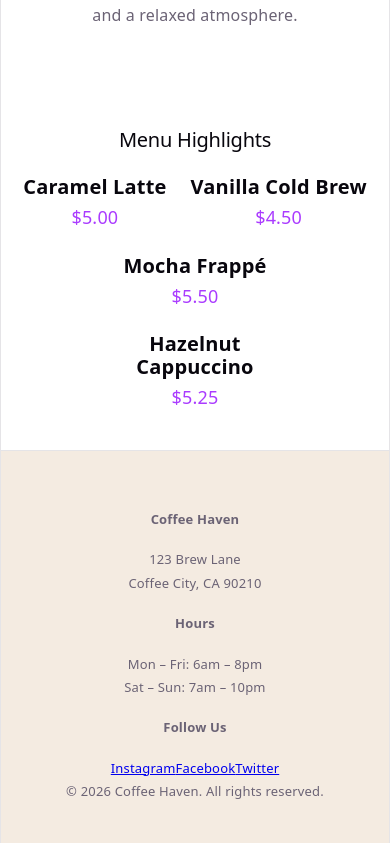
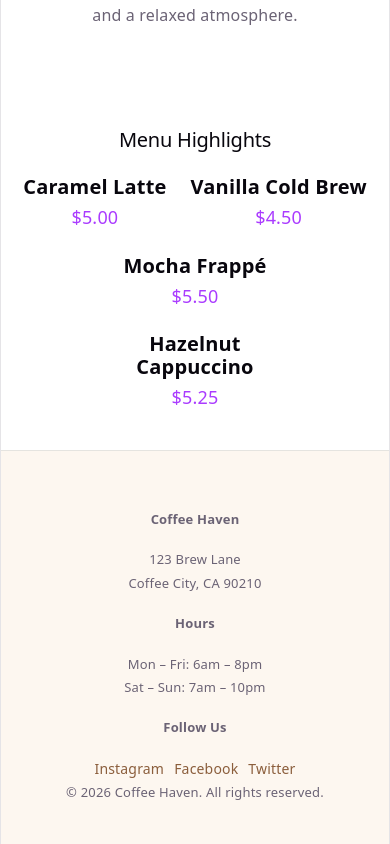
Before and after one commit to kabilhussain/N8NTestProject, a React (Vite) app in the folder my-react-app/: page / in a window 390 px wide. Shown: the part 648-1492 px from the top of the page. Built offline with nearby package versions, Linux system fonts and the light colour scheme.

Commit message:
feat: modernize Footer styling: apply 10–14px text size, lig (#3)

```diff
--- a/my-react-app/src/components/Footer.css
+++ b/my-react-app/src/components/Footer.css
@@ -1,55 +1,66 @@
 .footer {
-  background-color: #f4ebe1;
-  border-top: 1px solid var(--border);
-  color: #6b4f3b;
+  background-color: #fdf7f0;
+  color: #5b4a42;
   padding: 40px 20px;
+  border-top: 1px solid #e5e4e0;
+}
+
+.footer-content {
   display: flex;
-  flex-wrap: wrap;
   justify-content: space-between;
   align-items: flex-start;
-  font-family: var(--sans);
-  font-size: 14px;
+  max-width: 1126px;
+  margin: 0 auto;
+  flex-wrap: wrap;
+  gap: 30px;
 }
 
-.footer-info {
-  flex: 1 1 200px;
-  margin-bottom: 20px;
+.footer-address,
+.footer-hours,
+.footer-social {
+  flex: 1;
+  min-width: 200px;
 }
 
-.footer-info p {
-  margin: 4px 0;
+.footer-address p,
+.footer-hours p {
+  font-size: 14px;
+  font-weight: 300;
+  margin: 6px 0;
+  line-height: 1.5;
 }
 
-.social-links {
-  flex: 1 1 200px;
-  margin-bottom: 20px;
-}
-
-.social-links a {
-  display: inline-block;
+.footer-social a {
+  font-size: 14px;
+  font-weight: 400;
+  color: #8b5e3c;
+  text-decoration: none;
   margin-right: 15px;
-  color: #6b4f3b;
-  text-decoration: none;
   transition: color 0.3s ease;
 }
 
-.social-links a:hover {
-  color: #a67c52;
+.footer-social a:last-child {
+  margin-right: 0;
 }
 
-@media (max-width: 600px) {
-  .footer {
+.footer-social a:hover {
+  color: #a97458;
+}
+
+@media (max-width: 768px) {
+  .footer-content {
     flex-direction: column;
     align-items: center;
     text-align: center;
   }
 
-  .footer-info,
-  .social-links {
-    flex: 1 1 100%;
+  .footer-address,
+  .footer-hours,
+  .footer-social {
+    width: 100%;
   }
 
-  .social-links a {
-    margin: 0 10px 10px;
+  .footer-social a {
+    margin: 0 10px 10px 0;
   }
 }
```
